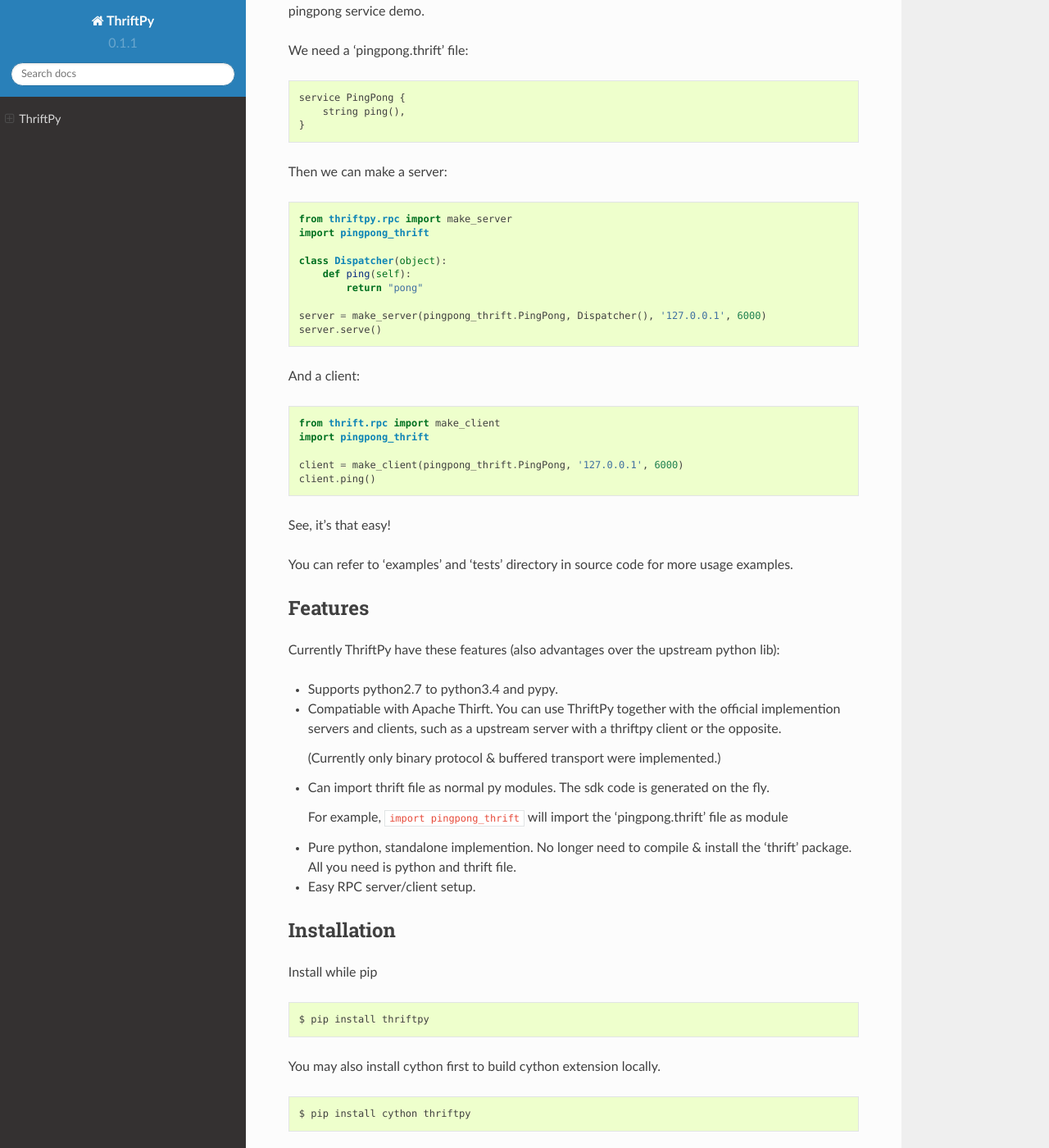
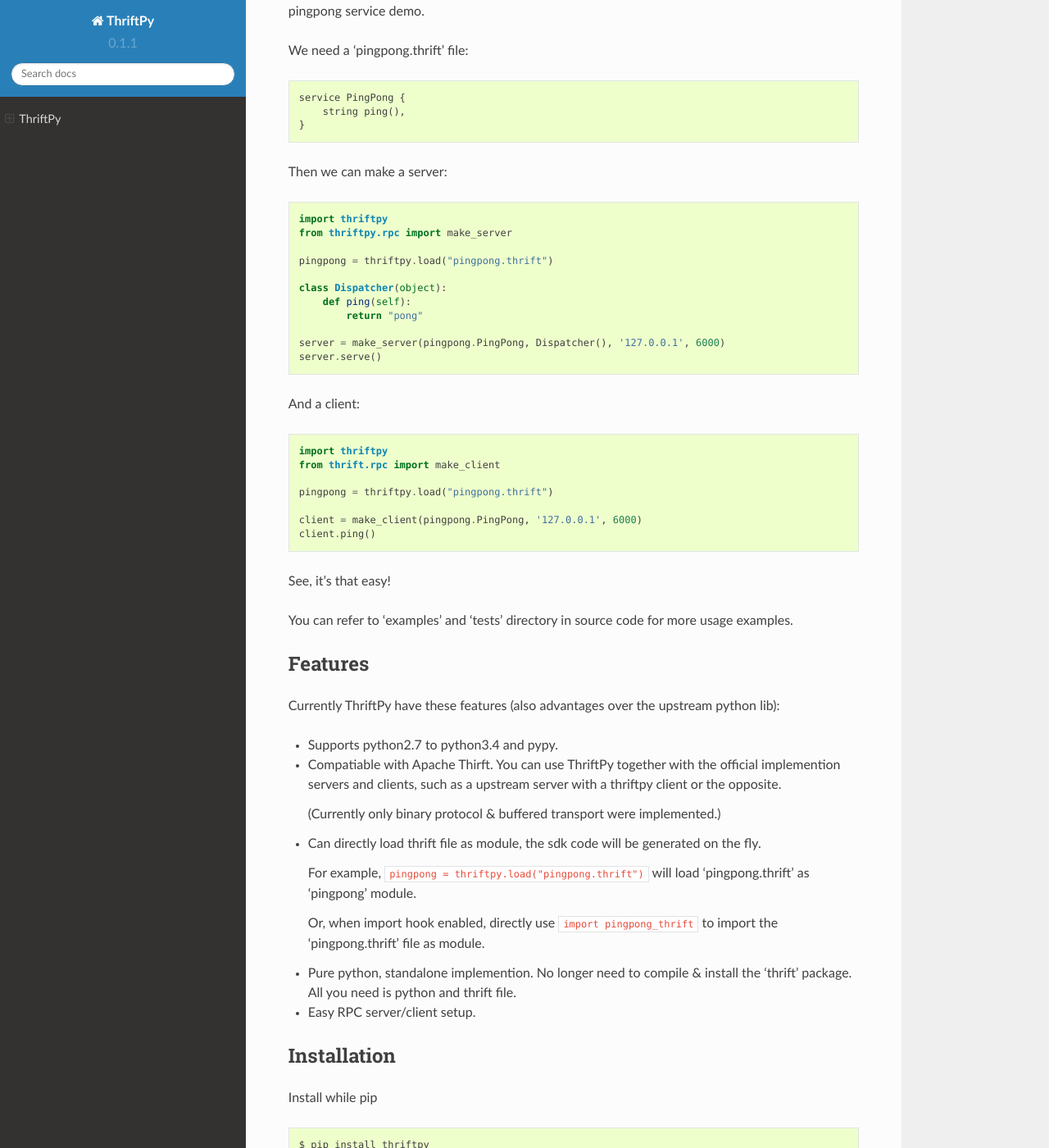
Before and after one commit to Thriftpy/thriftpy, a Sphinx documentation site: the page built from docs/index.rst, in a window 1280 px wide and 1400 px high, scrolled down 526 px. Shown: the whole window at 82% size. Built offline with Sphinx 7.4.7 and the Read the Docs theme 2.0.0, drawn with Linux system fonts in a browser that asks for light colours.

```diff
--- a/docs/index.rst
+++ b/docs/index.rst
@@ -34,24 +34,28 @@ Then we can make a server:
 
 .. code:: python
 
+    import thriftpy
     from thriftpy.rpc import make_server
-    import pingpong_thrift
+
+    pingpong = thriftpy.load("pingpong.thrift")
 
     class Dispatcher(object):
         def ping(self):
             return "pong"
 
-    server = make_server(pingpong_thrift.PingPong, Dispatcher(), '127.0.0.1', 6000)
+    server = make_server(pingpong.PingPong, Dispatcher(), '127.0.0.1', 6000)
     server.serve()
 
 And a client:
 
 .. code:: python
 
+    import thriftpy
     from thrift.rpc import make_client
-    import pingpong_thrift
 
-    client = make_client(pingpong_thrift.PingPong, '127.0.0.1', 6000)
+    pingpong = thriftpy.load("pingpong.thrift")
+
+    client = make_client(pingpong.PingPong, '127.0.0.1', 6000)
     client.ping()
 
 See, it's that easy!
@@ -75,11 +79,14 @@ python lib):
 
   (Currently only binary protocol & buffered transport were implemented.)
 
-- Can import thrift file as normal py modules. The sdk code is generated on
+- Can directly load thrift file as module, the sdk code will be generated on
   the fly.
 
-  For example, ``import pingpong_thrift`` will import the 'pingpong.thrift' file
-  as module
+  For example, ``pingpong = thriftpy.load("pingpong.thrift")`` will load
+  'pingpong.thrift' as 'pingpong' module.
+
+  Or, when import hook enabled, directly use ``import pingpong_thrift`` to
+  import the 'pingpong.thrift' file as module.
 
 - Pure python, standalone implemention. No longer need to compile & install
   the 'thrift' package. All you need is python and thrift file.
```
Also changed, not shown: README.rst (+14 -7 lines).
